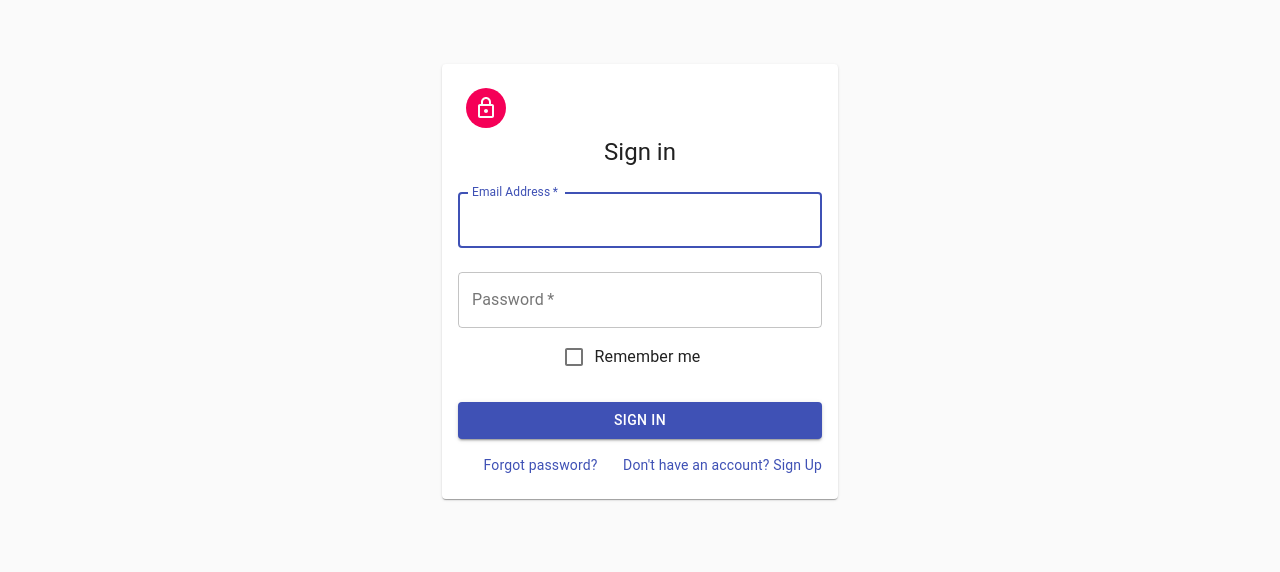
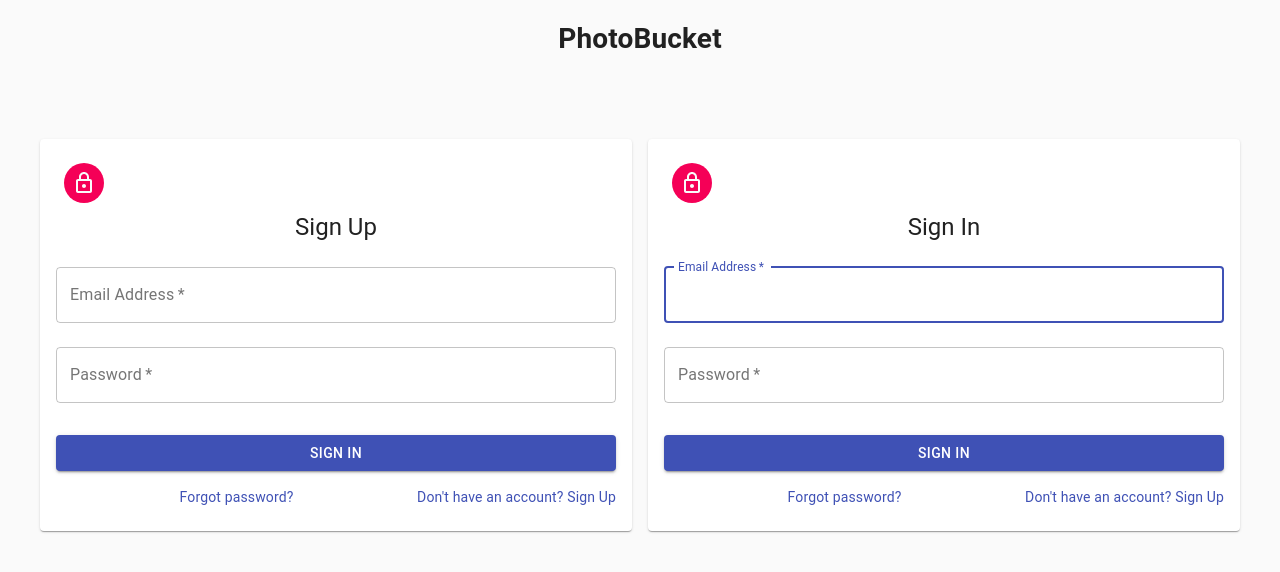
Before and after one commit to RichardGarza/photobucket, a React (Create React App) app: page / in a window 1280 px wide. Shown: the top 572 px of the page. Built offline with nearby package versions, Linux system fonts and the light colour scheme.

Commit message:
Added Sign Up & In forms

```diff
--- a/src/App.js
+++ b/src/App.js
@@ -21,9 +21,11 @@
 function App() {
   const useStyles = makeStyles(theme => ({
     paper: {
+      padding: theme.spacing(2),
       marginTop: theme.spacing(8),
       display: 'flex',
-      flexDirection: 'column',
+      justify: 'center',
+      flexDirection: 'row',
       alignItems: 'center',
     },
     avatar: {
@@ -43,16 +45,19 @@
 
   return (
     <div className="App">
-      <Container component="main" maxWidth="xs">
+      <h1>PhotoBucket</h1>
+      <Container component="main" maxWidth="lg">
         <CssBaseline />
         <div className={classes.paper}>
-          <Card className={classes.root}>
+          <Grid container spacing={2}>
+            <Grid item xs>
+              <Card m={2} className={classes.root}>
                 <CardContent>
                   <Avatar className={classes.avatar}>
                     <LockOutlinedIcon />
                   </Avatar>
                   <Typography component="h1" variant="h5">
-                Sign in
+                    Sign Up
                   </Typography>
                   <form className={classes.form} noValidate>
                     <TextField
@@ -77,10 +82,6 @@
                       id="password"
                       autoComplete="current-password"
                     />
-                <FormControlLabel
-                  control={<Checkbox value="remember" color="primary" />}
-                  label="Remember me"
-                />
                     <Button
                       type="submit"
                       fullWidth
@@ -104,8 +105,66 @@
                   </form>
                 </CardContent>
               </Card>
+            </Grid>
+            <Grid item xs>
+              <Card className={classes.root}>
+                <CardContent>
+                  <Avatar className={classes.avatar}>
+                    <LockOutlinedIcon />
+                  </Avatar>
+                  <Typography component="h1" variant="h5">
+                    Sign In
+                  </Typography>
+                  <form className={classes.form} noValidate>
+                    <TextField
+                      variant="outlined"
+                      margin="normal"
+                      required
+                      fullWidth
+                      id="email"
+                      label="Email Address"
+                      name="email"
+                      autoComplete="email"
+                      autoFocus
+                    />
+                    <TextField
+                      variant="outlined"
+                      margin="normal"
+                      required
+                      fullWidth
+                      name="password"
+                      label="Password"
+                      type="password"
+                      id="password"
+                      autoComplete="current-password"
+                    />
+
+                    <Button
+                      type="submit"
+                      fullWidth
+                      variant="contained"
+                      color="primary"
+                      className={classes.submit}>
+                      Sign In
+                    </Button>
+                    <Grid container>
+                      <Grid item xs>
+                        <Link href="#" variant="body2">
+                          Forgot password?
+                        </Link>
+                      </Grid>
+                      <Grid item>
+                        <Link href="#" variant="body2">
+                          {"Don't have an account? Sign Up"}
+                        </Link>
+                      </Grid>
+                    </Grid>
+                  </form>
+                </CardContent>
+              </Card>
+            </Grid>
+          </Grid>
         </div>
-        <Box mt={8}></Box>
       </Container>
     </div>
   );
```
Lines whose indentation alone changed are shown as unchanged.
